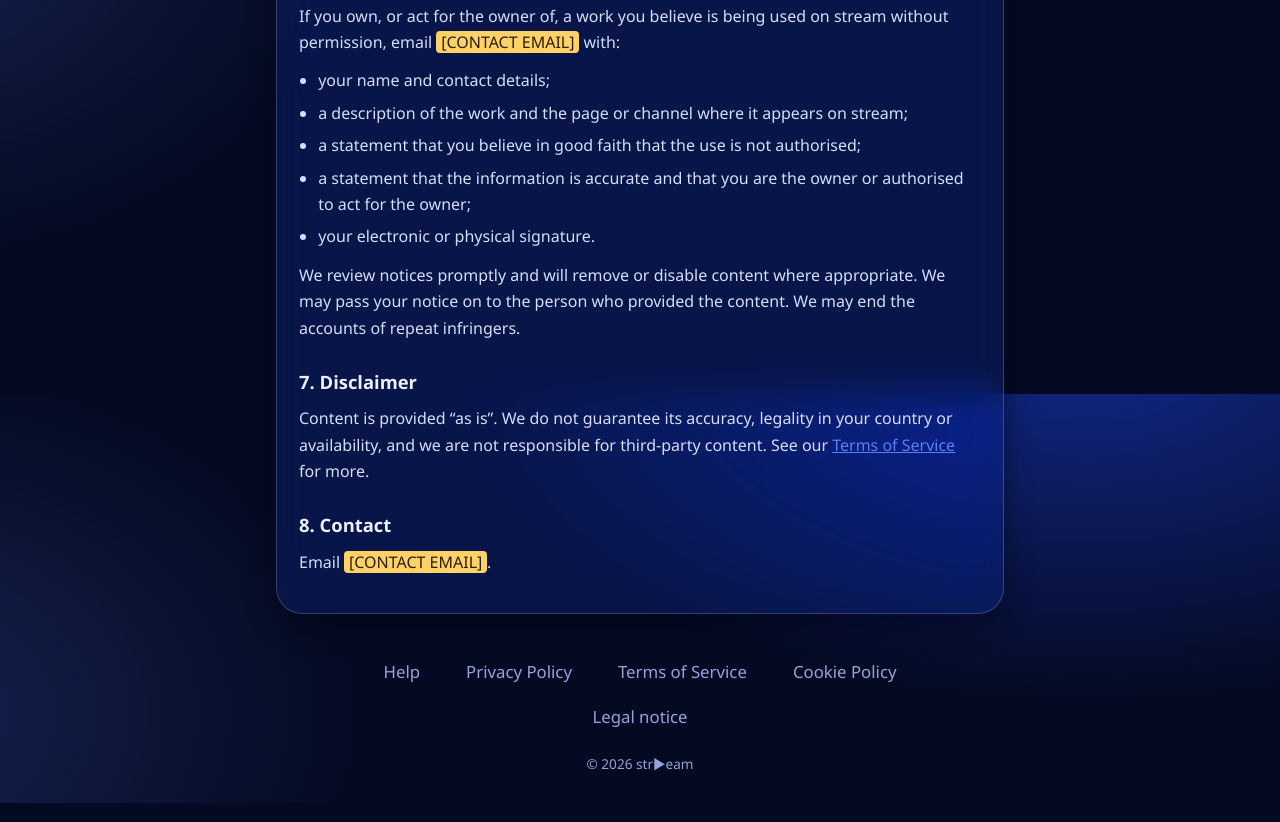
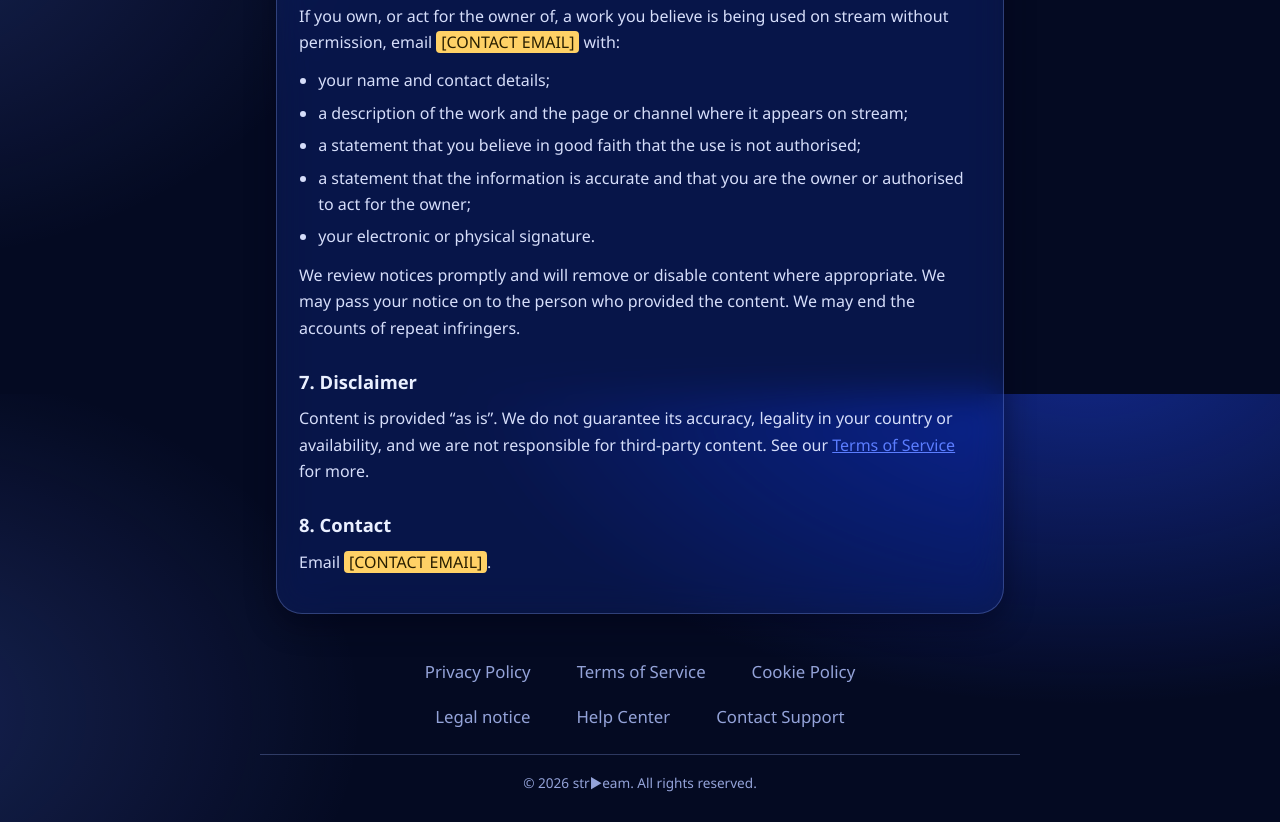
Before and after one commit to Temi5279/Stream-2.0, a plain HTML site: page legal/index.html in a window 1280 px wide. Shown: the part 1206-2028 px from the top of the page. Drawn offline with Linux system fonts and the light colour scheme.

Commit message:
Update index.html

```diff
--- a/legal/index.html
+++ b/legal/index.html
@@ -58,8 +58,9 @@
     </article>
   </main>
   <footer class="w-foot">
-    <nav class="w-links" aria-label="Legal"><a href="../help/">Help</a><a href="../privacy/">Privacy Policy</a><a href="../terms/">Terms of Service</a><a href="../cookies/">Cookie Policy</a><a href="../legal/">Legal notice</a></nav>
-    <p>© 2026 str▶eam</p>
+    <nav class="w-links" aria-label="Legal"><a href="../privacy/">Privacy Policy</a><a href="../terms/">Terms of Service</a><a href="../cookies/">Cookie Policy</a><a href="../legal/">Legal notice</a><a href="../help/">Help Center</a><a href="../help/#contact">Contact Support</a></nav>
+    <div class="foot-line"></div>
+    <p>© 2026 str▶eam. All rights reserved.</p>
   </footer>
 </body>
 </html>
```
